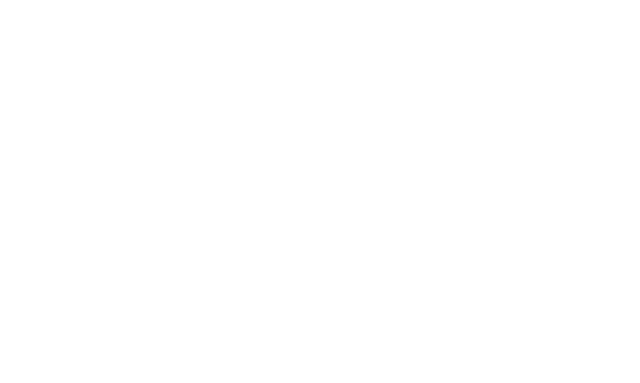
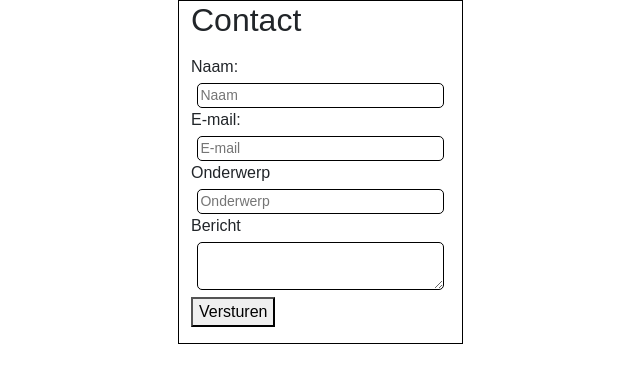
Before and after one commit to NHL-INF1E/studentenplatform, a PHP site: page /pages/contact.php in a window 1280 px wide. Before the commit the part shown is empty. Shown: the top 383 px of the page, without its empty margins (272-912 px from the left). Run offline with PHP 8.4, Linux system fonts and the light colour scheme.

Commit message:
Structuur Contactpagina
Ik heb de contactpagina aangemaakt en bezig geweest met de structuur.

```diff
--- /dev/null
+++ b/css/contact.css
@@ -0,0 +1,19 @@
+
+*   {
+    font-family: CeraPRO, sans-serif
+}
+
+.form-text  {
+    border: 1px solid black;
+    border-radius: 5px;
+    width: 95%;
+
+}
+
+.col-md-3   {
+    border: 1px solid black;
+}
+
+.float-left {
+    float: left;
+}
--- a/pages/contact.php
+++ b/pages/contact.php
@@ -5,9 +5,47 @@
     <meta http-equiv="X-UA-Compatible" content="IE=edge">
     <meta name="viewport" content="width=device-width, initial-scale=1.0">
     <title>Contact</title>
-    <link src="../css/styles.css" rel="stylesheet">
+    <link href="../css/contact.css" rel="stylesheet">
+    <link rel="stylesheet" href="https://cdn.jsdelivr.net/npm/bootstrap@5.1.1/dist/css/bootstrap.min.css" integrity="sha384-F3w7mX95PdgyTmZZMECAngseQB83DfGTowi0iMjiWaeVhAn4FJkqJByhZMI3AhiU" crossorigin="anonymous">
+
 </head>
 <body>
+    <div class="container">
+        <div class="row">
+            <div class="col-md-4">
 
+            </div>
+            <div class="col-md-3">
+                <h2>Contact</h2>
+                <form action="/contact.php"><!-- -->
+                    <p>
+                        <div class="text-center">
+                            <label class="float-left" for="name">Naam:</label><br>
+                            <input type="text" class="form-text" id="name" placeholder="Naam" name="name">
+                        </div>
+
+                        <div class="text-center">
+                            <label class="float-left" for="email">E-mail:</label><br>
+                            <input  type="text" class="form-text" id="email" placeholder="E-mail" name="email">
+                        </div>
+
+                        <div class="text-center">
+                            <label class="float-left" for="onderwerp">Onderwerp</label><br>
+                            <input type="text" class="form-text" id="onderwerp" placeholder="Onderwerp" name="onderwerp">
+                        </div>
+
+                        <div class="text-center">
+                            <label class="float-left" for="bericht">Bericht</label><br>
+                            <textarea class="form-text" id="bericht" name="bericht"></textarea>
+                        </div>
+                        <button type="submit" class="verzenden">Versturen</button>
+                    </p>
+                </form>
+            </div>
+            <div class="col-md-5">
+
+            </div>
+        </div>
+    </div>
 </body>
 </html>
```
